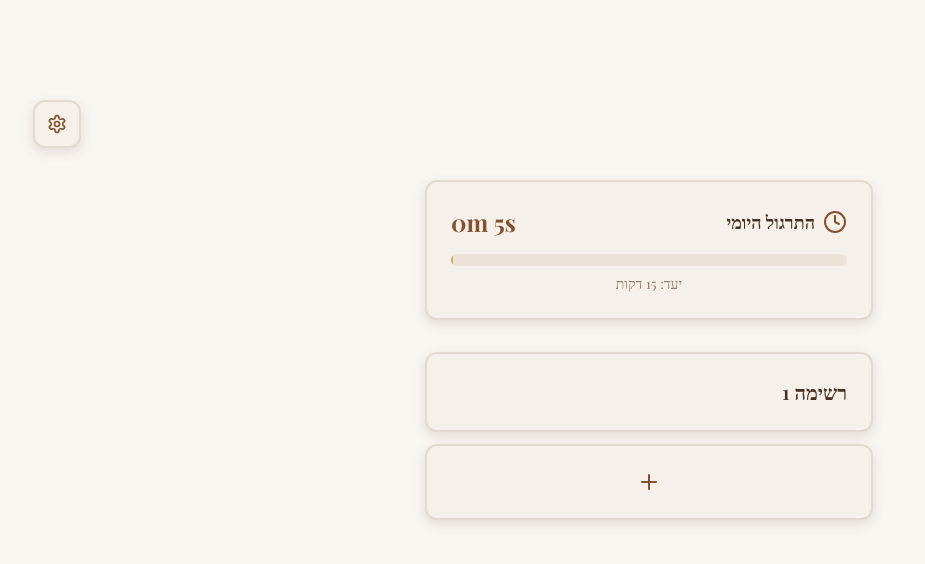
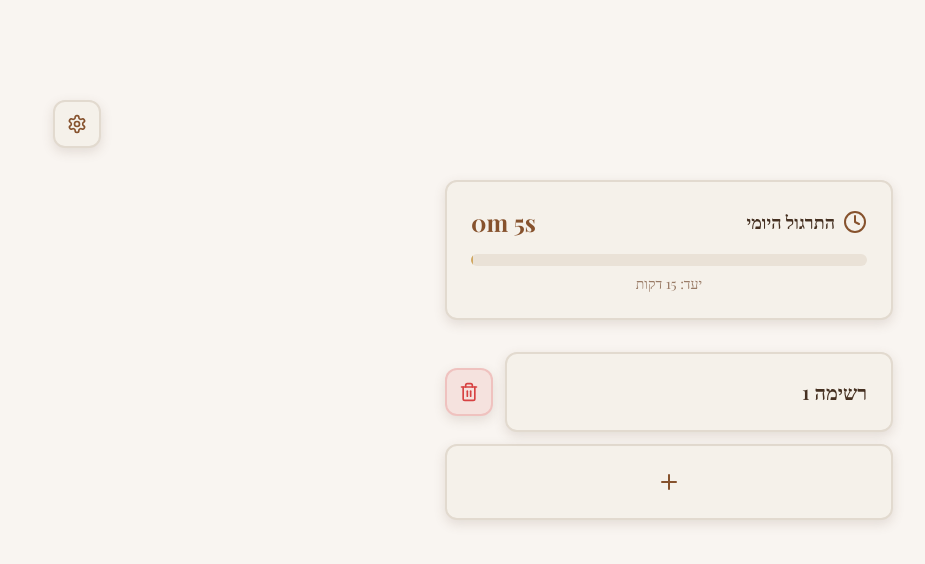
Before and after one commit to avico1020-code/vintage-lingo-scribe, a React (Vite) app: page /vocabulary in a window 1280 px wide. Shown: the top 564 px of the page, without its empty margins (158-1083 px from the left). Built offline with nearby package versions, Linux system fonts and the light colour scheme; the HTML template or start-up script is replaced by a standard one.

Commit message:
Add delete button next to each list

```diff
--- a/src/pages/Vocabulary.tsx
+++ b/src/pages/Vocabulary.tsx
@@ -1,7 +1,8 @@
-import { Settings, Search, Plus } from "lucide-react";
+import { Settings, Search, Plus, Trash2 } from "lucide-react";
 import { useNavigate } from "react-router-dom";
 import { DailyTimer } from "@/components/DailyTimer";
 import { useState, useEffect } from "react";
+import { useToast } from "@/hooks/use-toast";
 
 interface VocabularyListItem {
   id: string;
@@ -10,6 +11,7 @@ interface VocabularyListItem {
 
 const Vocabulary = () => {
   const navigate = useNavigate();
+  const { toast } = useToast();
   const [lists, setLists] = useState<VocabularyListItem[]>([]);
 
   useEffect(() => {
@@ -30,6 +32,19 @@ const Vocabulary = () => {
     const updatedLists = [...lists, newList];
     setLists(updatedLists);
     localStorage.setItem("vocabularyLists", JSON.stringify(updatedLists));
+  };
+
+  const deleteList = (listId: string, e: React.MouseEvent) => {
+    e.stopPropagation();
+    const updatedLists = lists.filter(l => l.id !== listId);
+    setLists(updatedLists);
+    localStorage.setItem("vocabularyLists", JSON.stringify(updatedLists));
+    localStorage.removeItem(`vocabularyWords_${listId}`);
+
+    toast({
+      title: "נמחק בהצלחה",
+      description: "הרשימה הוסרה",
+    });
   };
 
   return (
@@ -64,13 +79,20 @@ const Vocabulary = () => {
       <div className="max-w-md mx-auto mt-8">
         <div className="space-y-3">
           {lists.map((list) => (
-            <button
-              key={list.id}
-              onClick={() => navigate(`/vocabulary/${list.id}`)}
-              className="w-full bg-card rounded-xl vintage-shadow border-2 border-border hover:border-accent transition-all p-6 text-right"
-            >
-              <h3 className="text-xl font-semibold text-foreground">{list.name}</h3>
-            </button>
+            <div key={list.id} className="flex items-center gap-3">
+              <button
+                onClick={() => navigate(`/vocabulary/${list.id}`)}
+                className="flex-1 bg-card rounded-xl vintage-shadow border-2 border-border hover:border-accent transition-all p-6 text-right"
+              >
+                <h3 className="text-xl font-semibold text-foreground">{list.name}</h3>
+              </button>
+              <button
+                onClick={(e) => deleteList(list.id, e)}
+                className="w-12 h-12 bg-destructive/10 rounded-xl vintage-shadow border-2 border-destructive/20 hover:bg-destructive/20 transition-all flex items-center justify-center flex-shrink-0"
+              >
+                <Trash2 className="w-5 h-5 text-destructive" />
+              </button>
+            </div>
           ))}
           <button
             onClick={addNewList}
```
